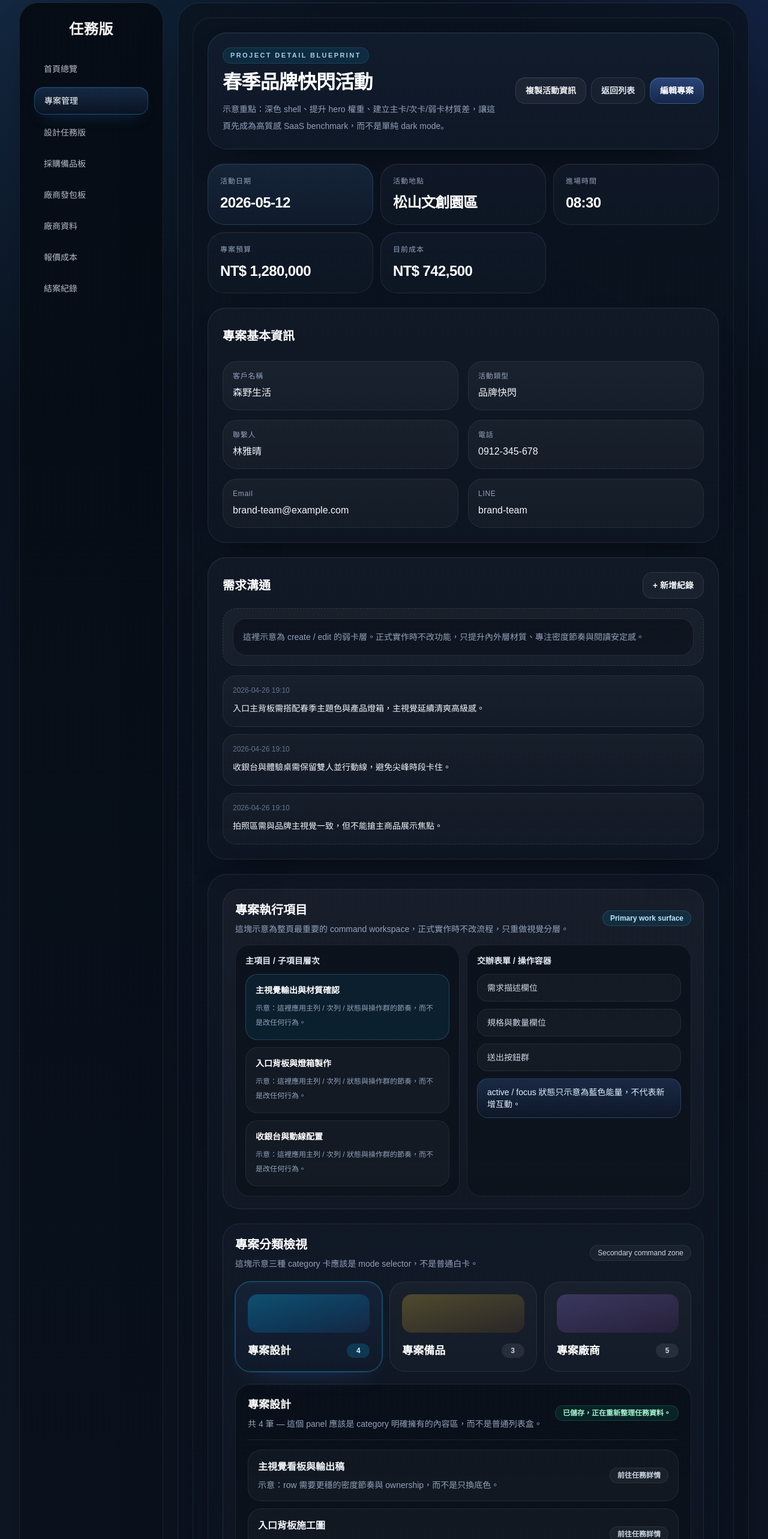
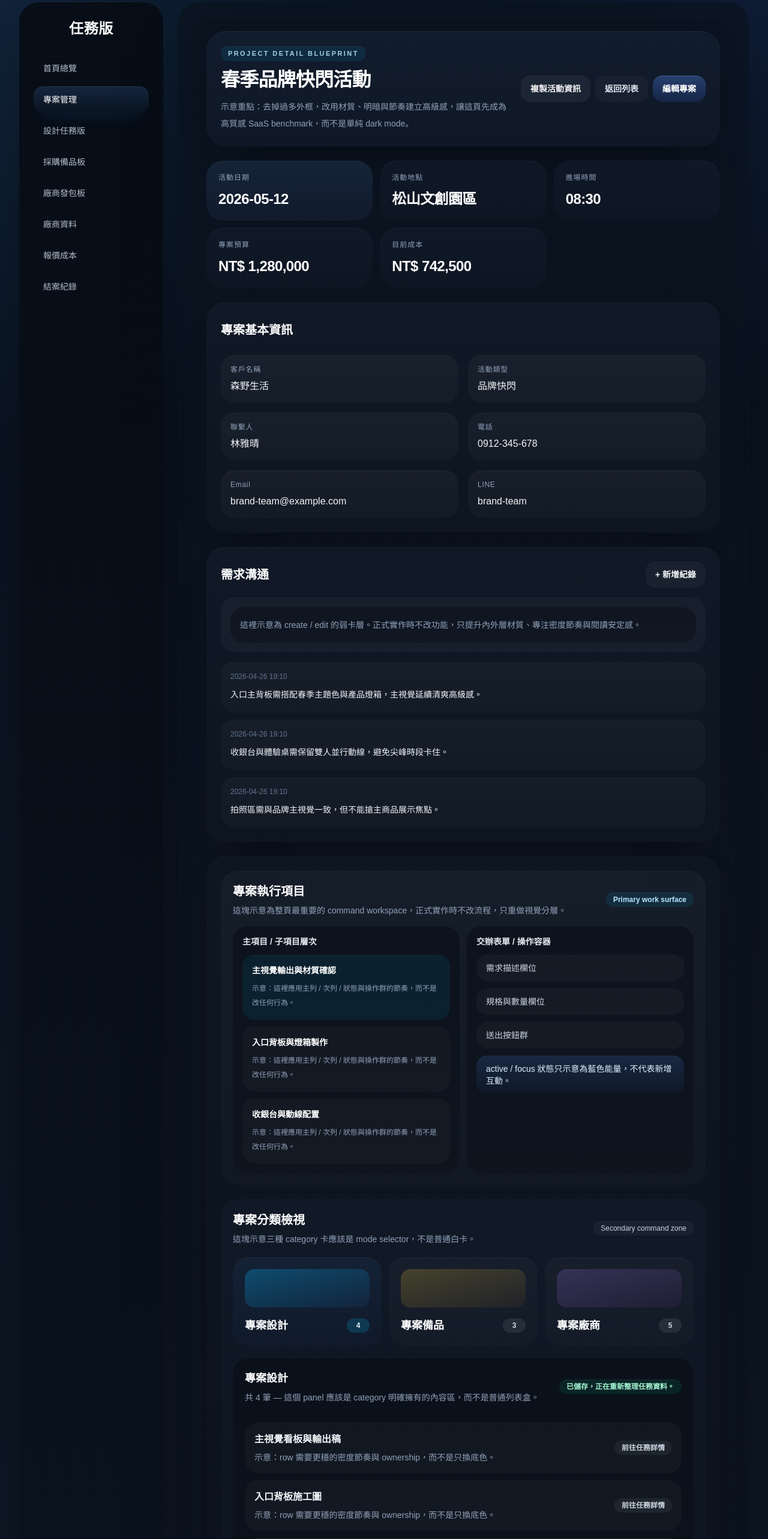
Before and after one commit to willy841/projectflow, a Next.js app in the folder project-mgmt/: page /blueprints/project-detail-v1 in a window 1280 px wide. Shown: the part 20-2586 px from the top of the page at 60% size. Built offline with nearby package versions, Linux system fonts and the light colour scheme.

Commit message:
style: reduce blueprint borders and rely on material layering

```diff
--- a/project-mgmt/src/app/blueprints/project-detail-v1/page.tsx
+++ b/project-mgmt/src/app/blueprints/project-detail-v1/page.tsx
@@ -26,27 +26,27 @@ export default function ProjectDetailBlueprintV1Page() {
     {
       title: '專案設計',
       count: 4,
-      accent: 'from-sky-400/30 to-blue-500/10',
-      ring: 'ring-sky-400/35',
+      accent: 'from-sky-400/28 to-blue-500/6',
+      active: true,
     },
     {
       title: '專案備品',
       count: 3,
-      accent: 'from-amber-300/24 to-orange-400/8',
-      ring: 'ring-white/10',
+      accent: 'from-amber-300/20 to-orange-400/5',
+      active: false,
     },
     {
       title: '專案廠商',
       count: 5,
-      accent: 'from-violet-400/24 to-fuchsia-500/8',
-      ring: 'ring-white/10',
+      accent: 'from-violet-400/20 to-fuchsia-500/5',
+      active: false,
     },
   ];
 
   return (
-    <main className="min-h-screen bg-[radial-gradient(circle_at_top_left,rgba(74,144,226,0.18),transparent_22%),radial-gradient(circle_at_top_right,rgba(80,120,255,0.16),transparent_20%),linear-gradient(180deg,#07111d_0%,#0b1320_42%,#0f1724_100%)] text-slate-100">
+    <main className="min-h-screen bg-[radial-gradient(circle_at_top_left,rgba(74,144,226,0.14),transparent_24%),radial-gradient(circle_at_top_right,rgba(80,120,255,0.1),transparent_22%),linear-gradient(180deg,#07111d_0%,#0b1320_42%,#0f1724_100%)] text-slate-100">
       <div className="mx-auto flex min-h-screen w-full max-w-[1680px] gap-6 px-4 py-6 lg:px-6 xl:px-8">
-        <aside className="hidden w-60 shrink-0 rounded-[32px] border border-white/8 bg-[linear-gradient(180deg,rgba(6,12,20,0.96),rgba(10,18,30,0.92))] p-6 text-white shadow-[0_32px_80px_-44px_rgba(0,0,0,0.7)] lg:flex lg:min-h-[calc(100vh-3rem)] lg:flex-col">
+        <aside className="hidden w-60 shrink-0 rounded-[32px] bg-[linear-gradient(180deg,rgba(6,12,20,0.92),rgba(10,18,30,0.88))] p-6 text-white shadow-[0_32px_80px_-44px_rgba(0,0,0,0.7)] lg:flex lg:min-h-[calc(100vh-3rem)] lg:flex-col">
           <div className="mb-6 flex min-h-10 items-center justify-center text-center">
             <h1 className="text-2xl font-semibold tracking-wide text-white/96">任務版</h1>
           </div>
@@ -55,9 +55,9 @@ export default function ProjectDetailBlueprintV1Page() {
             {['首頁總覽', '專案管理', '設計任務版', '採購備品板', '廠商發包板', '廠商資料', '報價成本', '結案紀錄'].map((item, index) => (
               <div
                 key={item}
-                className={`rounded-2xl px-4 py-3 ${
+                className={`rounded-2xl px-4 py-3 transition ${
                   index === 1
-                    ? 'border border-sky-400/30 bg-[linear-gradient(180deg,rgba(75,132,220,0.24),rgba(34,53,92,0.18))] text-white shadow-[inset_0_1px_0_rgba(255,255,255,0.08),0_12px_28px_-18px_rgba(59,130,246,0.6)]'
+                    ? 'bg-[linear-gradient(180deg,rgba(75,132,220,0.2),rgba(34,53,92,0.14))] text-white shadow-[inset_0_1px_0_rgba(255,255,255,0.08),0_12px_28px_-18px_rgba(59,130,246,0.48)]'
                     : 'text-slate-300/88 hover:bg-white/6'
                 }`}
               >
@@ -66,33 +66,33 @@ export default function ProjectDetailBlueprintV1Page() {
             ))}
           </nav>
 
-          <div className="mt-auto rounded-2xl border border-white/8 bg-white/[0.04] p-4">
+          <div className="mt-auto rounded-2xl bg-white/[0.04] p-4 shadow-[inset_0_1px_0_rgba(255,255,255,0.04)]">
             <p className="text-sm font-semibold text-white/92">Blueprint mock</p>
             <p className="mt-2 text-xs leading-6 text-slate-400">這是純視覺示意頁，不接正式資料、不代表最終像素稿，只用來校正層次、材質與節奏方向。</p>
           </div>
         </aside>
 
         <section className="flex-1">
-          <div className="rounded-[36px] border border-white/8 bg-[linear-gradient(180deg,rgba(10,18,30,0.78),rgba(10,17,28,0.66))] p-4 shadow-[0_38px_100px_-52px_rgba(0,0,0,0.82),inset_0_1px_0_rgba(255,255,255,0.04)] backdrop-blur-xl sm:p-5 xl:p-6">
-            <div className="space-y-6 rounded-[30px] border border-white/6 bg-[linear-gradient(180deg,rgba(11,19,31,0.82),rgba(13,20,32,0.72))] p-4 shadow-[inset_0_1px_0_rgba(255,255,255,0.03)] sm:p-5 xl:p-6">
-              <header className="rounded-[32px] border border-sky-300/12 bg-[linear-gradient(180deg,rgba(18,29,46,0.92),rgba(16,25,40,0.88))] p-5 shadow-[0_28px_72px_-42px_rgba(0,0,0,0.76),inset_0_1px_0_rgba(255,255,255,0.06)] xl:p-6">
+          <div className="rounded-[36px] bg-[linear-gradient(180deg,rgba(10,18,30,0.72),rgba(10,17,28,0.58))] p-4 shadow-[0_38px_100px_-52px_rgba(0,0,0,0.82)] backdrop-blur-xl sm:p-5 xl:p-6">
+            <div className="space-y-6 rounded-[30px] bg-[linear-gradient(180deg,rgba(11,19,31,0.78),rgba(13,20,32,0.66))] p-4 shadow-[inset_0_1px_0_rgba(255,255,255,0.025)] sm:p-5 xl:p-6">
+              <header className="rounded-[32px] bg-[linear-gradient(180deg,rgba(18,29,46,0.9),rgba(16,25,40,0.84))] p-5 shadow-[0_28px_72px_-42px_rgba(0,0,0,0.76),inset_0_1px_0_rgba(255,255,255,0.05)] xl:p-6">
                 <div className="flex flex-col gap-5 xl:flex-row xl:items-center xl:justify-between">
                   <div className="min-w-0 flex-1">
-                    <div className="mb-3 inline-flex items-center rounded-full border border-sky-300/14 bg-sky-400/10 px-3 py-1 text-[11px] font-semibold uppercase tracking-[0.22em] text-sky-200/88">
+                    <div className="mb-3 inline-flex items-center rounded-full bg-sky-400/10 px-3 py-1 text-[11px] font-semibold uppercase tracking-[0.22em] text-sky-200/88 shadow-[inset_0_1px_0_rgba(255,255,255,0.05)]">
                       Project detail blueprint
                     </div>
                     <h2 className="text-3xl font-semibold tracking-tight text-white xl:text-[2rem]">春季品牌快閃活動</h2>
-                    <p className="mt-3 max-w-3xl text-sm leading-7 text-slate-400">示意重點：深色 shell、提升 hero 權重、建立主卡/次卡/弱卡材質差，讓這頁先成為高質感 SaaS benchmark，而不是單純 dark mode。</p>
+                    <p className="mt-3 max-w-3xl text-sm leading-7 text-slate-400">示意重點：去掉過多外框，改用材質、明暗與節奏建立高級感，讓這頁先成為高質感 SaaS benchmark，而不是單純 dark mode。</p>
                   </div>
 
                   <div className="flex flex-wrap items-center gap-2 xl:justify-end">
-                    <button className="inline-flex h-11 items-center justify-center rounded-2xl border border-white/10 bg-white/[0.05] px-4 text-sm font-semibold text-white/92 shadow-[inset_0_1px_0_rgba(255,255,255,0.04)] transition hover:bg-white/[0.08]">
+                    <button className="inline-flex h-11 items-center justify-center rounded-2xl bg-white/[0.05] px-4 text-sm font-semibold text-white/92 shadow-[inset_0_1px_0_rgba(255,255,255,0.04)] transition hover:bg-white/[0.08]">
                       複製活動資訊
                     </button>
-                    <button className="inline-flex h-11 items-center justify-center rounded-2xl border border-white/10 bg-white/[0.03] px-4 text-sm font-semibold text-slate-200 transition hover:bg-white/[0.06]">
+                    <button className="inline-flex h-11 items-center justify-center rounded-2xl bg-white/[0.03] px-4 text-sm font-semibold text-slate-200 transition hover:bg-white/[0.06]">
                       返回列表
                     </button>
-                    <button className="inline-flex h-11 items-center justify-center rounded-2xl border border-sky-300/18 bg-[linear-gradient(180deg,rgba(87,145,255,0.36),rgba(39,79,170,0.26))] px-4 text-sm font-semibold text-white shadow-[0_18px_38px_-24px_rgba(59,130,246,0.7),inset_0_1px_0_rgba(255,255,255,0.12)] transition hover:brightness-105">
+                    <button className="inline-flex h-11 items-center justify-center rounded-2xl bg-[linear-gradient(180deg,rgba(87,145,255,0.32),rgba(39,79,170,0.22))] px-4 text-sm font-semibold text-white shadow-[0_18px_38px_-24px_rgba(59,130,246,0.64),inset_0_1px_0_rgba(255,255,255,0.1)] transition hover:brightness-105">
                       編輯專案
                     </button>
                   </div>
@@ -103,10 +103,10 @@ export default function ProjectDetailBlueprintV1Page() {
                 {summaryItems.map((item, index) => (
                   <article
                     key={item.label}
-                    className={`rounded-[28px] border p-5 shadow-[inset_0_1px_0_rgba(255,255,255,0.04)] ${
+                    className={`rounded-[28px] p-5 shadow-[inset_0_1px_0_rgba(255,255,255,0.04)] ${
                       index === 0
-                        ? 'border-sky-300/16 bg-[linear-gradient(180deg,rgba(23,37,58,0.94),rgba(17,28,46,0.9))] shadow-[0_22px_48px_-34px_rgba(0,0,0,0.78),inset_0_1px_0_rgba(255,255,255,0.05)]'
-                        : 'border-white/8 bg-[linear-gradient(180deg,rgba(18,27,43,0.78),rgba(15,24,37,0.74))]'
+                        ? 'bg-[linear-gradient(180deg,rgba(23,37,58,0.92),rgba(17,28,46,0.86))] shadow-[0_22px_48px_-34px_rgba(0,0,0,0.78),inset_0_1px_0_rgba(255,255,255,0.05)]'
+                        : 'bg-[linear-gradient(180deg,rgba(18,27,43,0.74),rgba(15,24,37,0.68))]'
                     }`}
                   >
                     <p className="text-xs font-medium tracking-[0.08em] text-slate-400">{item.label}</p>
@@ -116,7 +116,7 @@ export default function ProjectDetailBlueprintV1Page() {
               </section>
 
               <section className="grid gap-6 2xl:grid-cols-[minmax(0,1.08fr)_minmax(360px,0.92fr)]">
-                <article className="rounded-[30px] border border-white/8 bg-[linear-gradient(180deg,rgba(18,26,40,0.88),rgba(14,22,34,0.82))] p-6 shadow-[0_24px_56px_-38px_rgba(0,0,0,0.72),inset_0_1px_0_rgba(255,255,255,0.04)]">
+                <article className="rounded-[30px] bg-[linear-gradient(180deg,rgba(18,26,40,0.84),rgba(14,22,34,0.78))] p-6 shadow-[0_24px_56px_-38px_rgba(0,0,0,0.72),inset_0_1px_0_rgba(255,255,255,0.035)]">
                   <div className="mb-5 flex min-h-11 items-center">
                     <div className="min-w-0">
                       <h3 className="text-xl font-semibold leading-none text-white">專案基本資訊</h3>
@@ -125,7 +125,7 @@ export default function ProjectDetailBlueprintV1Page() {
 
                   <div className="grid gap-4 md:grid-cols-2">
                     {infoItems.map(([label, value]) => (
-                      <div key={label} className="rounded-[24px] border border-white/7 bg-[linear-gradient(180deg,rgba(255,255,255,0.045),rgba(255,255,255,0.03))] px-4 py-4">
+                      <div key={label} className="rounded-[24px] bg-[linear-gradient(180deg,rgba(255,255,255,0.04),rgba(255,255,255,0.022))] px-4 py-4 shadow-[inset_0_1px_0_rgba(255,255,255,0.03)]">
                         <p className="text-xs font-medium tracking-[0.06em] text-slate-400">{label}</p>
                         <p className="mt-2 font-medium text-slate-100">{value}</p>
                       </div>
@@ -133,25 +133,25 @@ export default function ProjectDetailBlueprintV1Page() {
                   </div>
                 </article>
 
-                <article className="rounded-[30px] border border-white/8 bg-[linear-gradient(180deg,rgba(18,26,40,0.88),rgba(14,22,34,0.82))] p-6 shadow-[0_24px_56px_-38px_rgba(0,0,0,0.72),inset_0_1px_0_rgba(255,255,255,0.04)]">
+                <article className="rounded-[30px] bg-[linear-gradient(180deg,rgba(18,26,40,0.84),rgba(14,22,34,0.78))] p-6 shadow-[0_24px_56px_-38px_rgba(0,0,0,0.72),inset_0_1px_0_rgba(255,255,255,0.035)]">
                   <div className="mb-4 flex min-h-11 flex-col gap-3 sm:flex-row sm:items-center sm:justify-between">
                     <div className="min-w-0">
                       <h3 className="text-xl font-semibold leading-none text-white">需求溝通</h3>
                     </div>
-                    <button className="inline-flex h-11 shrink-0 items-center justify-center whitespace-nowrap rounded-2xl border border-white/10 bg-white/[0.04] px-4 text-sm font-semibold text-slate-100 transition hover:bg-white/[0.08]">
+                    <button className="inline-flex h-11 shrink-0 items-center justify-center whitespace-nowrap rounded-2xl bg-white/[0.04] px-4 text-sm font-semibold text-slate-100 transition hover:bg-white/[0.08]">
                       + 新增紀錄
                     </button>
                   </div>
 
-                  <div className="mb-4 rounded-[24px] border border-dashed border-white/12 bg-white/[0.035] p-4">
-                    <div className="rounded-[22px] border border-white/10 bg-[linear-gradient(180deg,rgba(11,17,27,0.76),rgba(12,18,29,0.68))] px-4 py-4 text-sm leading-7 text-slate-400">
+                  <div className="mb-4 rounded-[24px] bg-white/[0.03] p-4 shadow-[inset_0_1px_0_rgba(255,255,255,0.025)]">
+                    <div className="rounded-[22px] bg-[linear-gradient(180deg,rgba(11,17,27,0.68),rgba(12,18,29,0.6))] px-4 py-4 text-sm leading-7 text-slate-400 shadow-[inset_0_1px_0_rgba(255,255,255,0.02)]">
                       這裡示意為 create / edit 的弱卡層。正式實作時不改功能，只提升內外層材質、專注密度節奏與閱讀安定感。
                     </div>
                   </div>
 
                   <div className="space-y-3">
                     {requirementItems.map((item, index) => (
-                      <div key={index} className="rounded-[22px] border border-white/8 bg-[linear-gradient(180deg,rgba(255,255,255,0.038),rgba(255,255,255,0.022))] px-4 py-4">
+                      <div key={index} className="rounded-[22px] bg-[linear-gradient(180deg,rgba(255,255,255,0.032),rgba(255,255,255,0.018))] px-4 py-4 shadow-[inset_0_1px_0_rgba(255,255,255,0.025)]">
                         <p className="text-xs font-medium text-slate-500">2026-04-26 19:10</p>
                         <p className="mt-2 text-sm leading-7 text-slate-100">{item}</p>
                       </div>
@@ -160,22 +160,22 @@ export default function ProjectDetailBlueprintV1Page() {
                 </article>
               </section>
 
-              <section className="space-y-6 rounded-[32px] border border-sky-300/10 bg-[linear-gradient(180deg,rgba(15,23,36,0.9),rgba(11,18,30,0.84))] p-6 shadow-[0_30px_70px_-42px_rgba(0,0,0,0.8),inset_0_1px_0_rgba(255,255,255,0.04)]">
-                <div className="rounded-[28px] border border-white/8 bg-[linear-gradient(180deg,rgba(255,255,255,0.04),rgba(255,255,255,0.02))] p-5">
+              <section className="space-y-6 rounded-[32px] bg-[linear-gradient(180deg,rgba(15,23,36,0.88),rgba(11,18,30,0.8))] p-6 shadow-[0_30px_70px_-42px_rgba(0,0,0,0.8),inset_0_1px_0_rgba(255,255,255,0.03)]">
+                <div className="rounded-[28px] bg-[linear-gradient(180deg,rgba(255,255,255,0.03),rgba(255,255,255,0.016))] p-5 shadow-[inset_0_1px_0_rgba(255,255,255,0.025)]">
                   <div className="mb-4 flex items-center justify-between gap-3">
                     <div>
                       <h3 className="text-xl font-semibold text-white">專案執行項目</h3>
                       <p className="mt-2 text-sm text-slate-400">這塊示意為整頁最重要的 command workspace，正式實作時不改流程，只重做視覺分層。</p>
                     </div>
-                    <div className="rounded-full border border-sky-300/16 bg-sky-400/10 px-3 py-1 text-xs font-semibold text-sky-200">Primary work surface</div>
+                    <div className="rounded-full bg-sky-400/10 px-3 py-1 text-xs font-semibold text-sky-200 shadow-[inset_0_1px_0_rgba(255,255,255,0.05)]">Primary work surface</div>
                   </div>
 
                   <div className="grid gap-3 lg:grid-cols-2">
-                    <div className="rounded-[24px] border border-white/8 bg-[linear-gradient(180deg,rgba(10,16,26,0.82),rgba(12,18,27,0.72))] p-4">
+                    <div className="rounded-[24px] bg-[linear-gradient(180deg,rgba(10,16,26,0.76),rgba(12,18,27,0.66))] p-4 shadow-[inset_0_1px_0_rgba(255,255,255,0.025)]">
                       <div className="mb-3 text-sm font-semibold text-slate-200">主項目 / 子項目層次</div>
                       <div className="space-y-3">
                         {['主視覺輸出與材質確認', '入口背板與燈箱製作', '收銀台與動線配置'].map((item, index) => (
-                          <div key={item} className={`rounded-[20px] border px-4 py-4 ${index === 0 ? 'border-sky-300/20 bg-sky-400/[0.08]' : 'border-white/7 bg-white/[0.03]'}`}>
+                          <div key={item} className={`rounded-[20px] px-4 py-4 shadow-[inset_0_1px_0_rgba(255,255,255,0.02)] ${index === 0 ? 'bg-sky-400/[0.08]' : 'bg-white/[0.025]'}`}>
                             <div className="text-sm font-semibold text-white">{item}</div>
                             <div className="mt-2 text-xs leading-6 text-slate-400">示意：這裡應用主列 / 次列 / 狀態與操作群的節奏，而不是改任何行為。</div>
                           </div>
@@ -183,15 +183,15 @@ export default function ProjectDetailBlueprintV1Page() {
                       </div>
                     </div>
 
-                    <div className="rounded-[24px] border border-white/8 bg-[linear-gradient(180deg,rgba(10,16,26,0.82),rgba(12,18,27,0.72))] p-4">
+                    <div className="rounded-[24px] bg-[linear-gradient(180deg,rgba(10,16,26,0.76),rgba(12,18,27,0.66))] p-4 shadow-[inset_0_1px_0_rgba(255,255,255,0.025)]">
                       <div className="mb-3 text-sm font-semibold text-slate-200">交辦表單 / 操作容器</div>
                       <div className="space-y-3">
                         {['需求描述欄位', '規格與數量欄位', '送出按鈕群'].map((item) => (
-                          <div key={item} className="rounded-[18px] border border-white/7 bg-white/[0.035] px-4 py-3 text-sm text-slate-300">
+                          <div key={item} className="rounded-[18px] bg-white/[0.03] px-4 py-3 text-sm text-slate-300 shadow-[inset_0_1px_0_rgba(255,255,255,0.02)]">
                             {item}
                           </div>
                         ))}
-                        <div className="rounded-[18px] border border-sky-300/18 bg-[linear-gradient(180deg,rgba(87,145,255,0.18),rgba(39,79,170,0.08))] px-4 py-3 text-sm text-sky-100">
+                        <div className="rounded-[18px] bg-[linear-gradient(180deg,rgba(87,145,255,0.16),rgba(39,79,170,0.06))] px-4 py-3 text-sm text-sky-100 shadow-[inset_0_1px_0_rgba(255,255,255,0.03)]">
                           active / focus 狀態只示意為藍色能量，不代表新增互動。
                         </div>
                       </div>
@@ -199,29 +199,29 @@ export default function ProjectDetailBlueprintV1Page() {
                   </div>
                 </div>
 
-                <div className="rounded-[28px] border border-white/8 bg-[linear-gradient(180deg,rgba(18,26,40,0.84),rgba(14,21,33,0.8))] p-5">
+                <div className="rounded-[28px] bg-[linear-gradient(180deg,rgba(18,26,40,0.8),rgba(14,21,33,0.74))] p-5 shadow-[inset_0_1px_0_rgba(255,255,255,0.025)]">
                   <div className="mb-5 flex flex-col gap-3 sm:flex-row sm:items-center sm:justify-between">
                     <div>
                       <h3 className="text-xl font-semibold text-white">專案分類檢視</h3>
                       <p className="mt-2 text-sm text-slate-400">這塊示意三種 category 卡應該是 mode selector，不是普通白卡。</p>
                     </div>
-                    <div className="rounded-full border border-white/8 bg-white/[0.04] px-3 py-1 text-xs font-medium text-slate-300">Secondary command zone</div>
+                    <div className="rounded-full bg-white/[0.04] px-3 py-1 text-xs font-medium text-slate-300 shadow-[inset_0_1px_0_rgba(255,255,255,0.03)]">Secondary command zone</div>
                   </div>
 
                   <div className="grid gap-3 lg:grid-cols-3">
-                    {executionCols.map((item, index) => (
+                    {executionCols.map((item) => (
                       <div
                         key={item.title}
-                        className={`rounded-[26px] border p-5 text-left ${
-                          index === 0
-                            ? `border-sky-300/18 bg-[linear-gradient(180deg,rgba(21,35,56,0.94),rgba(16,26,42,0.9))] ring-1 ${item.ring} shadow-[0_20px_48px_-32px_rgba(59,130,246,0.44)]`
-                            : 'border-white/8 bg-[linear-gradient(180deg,rgba(255,255,255,0.035),rgba(255,255,255,0.02))]'
+                        className={`rounded-[26px] p-5 text-left shadow-[inset_0_1px_0_rgba(255,255,255,0.03)] ${
+                          item.active
+                            ? 'bg-[linear-gradient(180deg,rgba(21,35,56,0.9),rgba(16,26,42,0.84))] shadow-[0_20px_48px_-32px_rgba(59,130,246,0.36),inset_0_1px_0_rgba(255,255,255,0.04)]'
+                            : 'bg-[linear-gradient(180deg,rgba(255,255,255,0.028),rgba(255,255,255,0.016))]'
                         }`}
                       >
                         <div className={`mb-4 h-16 rounded-2xl bg-gradient-to-br ${item.accent}`} />
                         <div className="flex items-center justify-between gap-3">
                           <p className="text-lg font-semibold text-white">{item.title}</p>
-                          <span className={`inline-flex min-w-[38px] items-center justify-center rounded-full px-3 py-1 text-xs font-semibold ${index === 0 ? 'bg-sky-400/18 text-sky-100' : 'bg-white/8 text-slate-300'}`}>
+                          <span className={`inline-flex min-w-[38px] items-center justify-center rounded-full px-3 py-1 text-xs font-semibold ${item.active ? 'bg-sky-400/18 text-sky-100' : 'bg-white/8 text-slate-300'}`}>
                             {item.count}
                           </span>
                         </div>
@@ -229,24 +229,24 @@ export default function ProjectDetailBlueprintV1Page() {
                     ))}
                   </div>
 
-                  <div className="mt-5 rounded-[26px] border border-white/8 bg-[linear-gradient(180deg,rgba(9,15,24,0.84),rgba(12,18,28,0.78))] p-5 shadow-[inset_0_1px_0_rgba(255,255,255,0.03)]">
-                    <div className="mb-4 flex items-center justify-between gap-3 border-b border-white/8 pb-4">
+                  <div className="mt-5 rounded-[26px] bg-[linear-gradient(180deg,rgba(9,15,24,0.8),rgba(12,18,28,0.72))] p-5 shadow-[inset_0_1px_0_rgba(255,255,255,0.025)]">
+                    <div className="mb-4 flex items-center justify-between gap-3 pb-4">
                       <div>
                         <h4 className="text-lg font-semibold text-white">專案設計</h4>
                         <p className="mt-2 text-sm text-slate-400">共 4 筆 — 這個 panel 應該是 category 明確擁有的內容區，而不是普通列表盒。</p>
                       </div>
-                      <div className="rounded-full border border-emerald-300/14 bg-emerald-400/10 px-3 py-1 text-xs font-semibold text-emerald-200">已儲存，正在重新整理任務資料。</div>
+                      <div className="rounded-full bg-emerald-400/10 px-3 py-1 text-xs font-semibold text-emerald-200 shadow-[inset_0_1px_0_rgba(255,255,255,0.04)]">已儲存，正在重新整理任務資料。</div>
                     </div>
 
                     <div className="space-y-3">
                       {['主視覺看板與輸出稿', '入口背板施工圖', '收銀台主視覺與動線圖', '拍照區裝置與導視確認'].map((item) => (
-                        <div key={item} className="rounded-[22px] border border-white/8 bg-white/[0.03] px-4 py-4">
+                        <div key={item} className="rounded-[22px] bg-white/[0.028] px-4 py-4 shadow-[inset_0_1px_0_rgba(255,255,255,0.02)]">
                           <div className="flex items-center justify-between gap-3">
                             <div>
                               <p className="font-semibold text-slate-100">{item}</p>
                               <p className="mt-2 text-sm text-slate-400">示意：row 需要更穩的密度節奏與 ownership，而不是只換底色。</p>
                             </div>
-                            <div className="rounded-full border border-white/8 bg-white/[0.04] px-3 py-1 text-xs font-semibold text-slate-300">前往任務詳情</div>
+                            <div className="rounded-full bg-white/[0.05] px-3 py-1 text-xs font-semibold text-slate-300 shadow-[inset_0_1px_0_rgba(255,255,255,0.02)]">前往任務詳情</div>
                           </div>
                         </div>
                       ))}
```
